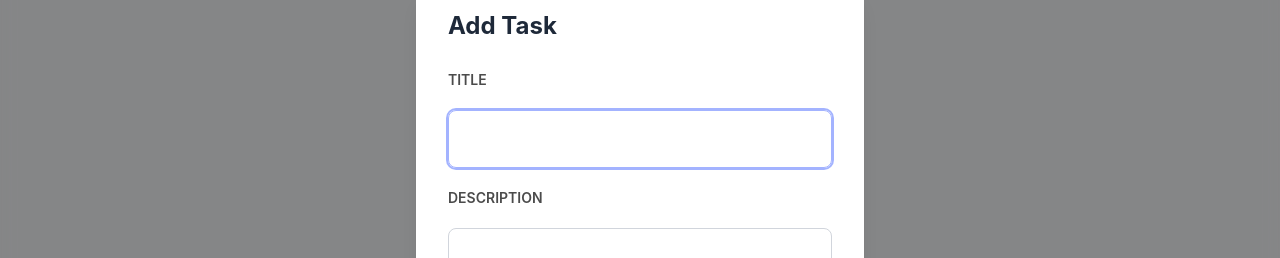
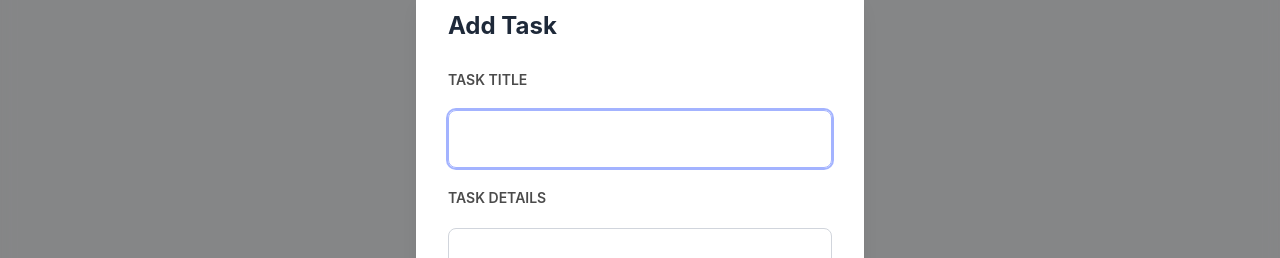
Before and after one commit to Davinderjeet564-hue/TaskManagerProject, a React (Vite) app: page / in a window 1280 px wide. Both pictures are taken after typing "Sample" into the empty fields and a click on the button "Add Task". Shown: the part 181-439 px from the top of the page. Built offline with nearby package versions, Linux system fonts and the light colour scheme; no server answers.

Commit message:
feat: enhance modal form validation and update labels for clarity

```diff
--- a/src/components/ModalForm.tsx
+++ b/src/components/ModalForm.tsx
@@ -35,10 +35,12 @@ function ModalForm({
   const handleTitleKeyDown = (e: KeyboardEvent<HTMLInputElement>) => {
     if (e.key === "Enter") {
       e.preventDefault();
-      if (e.currentTarget.value) {
-        descriptionRef.current?.focus();
+      if (!e.currentTarget.value && titleRef.current) {
+        titleRef.current.placeholder = "Please enter a title";
+        return;
       }
     }
+    descriptionRef.current?.focus();
   };
 
   const handleDescriptionChange = (e: ChangeEvent<HTMLTextAreaElement>) => {
@@ -48,6 +50,10 @@ function ModalForm({
   const handleDescriptionKeyDown = (e: KeyboardEvent<HTMLTextAreaElement>) => {
     if (e.key === "Enter" && !e.shiftKey) {
       e.preventDefault();
+      if (!e.currentTarget.value && descriptionRef.current) {
+        descriptionRef.current.placeholder = "Please enter task details";
+        return;
+      }
       handleSubmit();
     }
   };
@@ -82,7 +88,7 @@ function ModalForm({
           htmlFor="title"
           className="uppercase font-semibold text-sm opacity-70 dark:text-gray-100"
         >
-          Title
+          Task Title
         </label>
         <input
           type="text"
@@ -97,7 +103,7 @@ function ModalForm({
           htmlFor="description"
           className="uppercase font-semibold text-sm opacity-70 dark:text-gray-100"
         >
-          Description
+          Task Details
         </label>
         <textarea
           className={`w-full h-32 p-3 border rounded-lg transition-colors duration-200
```
